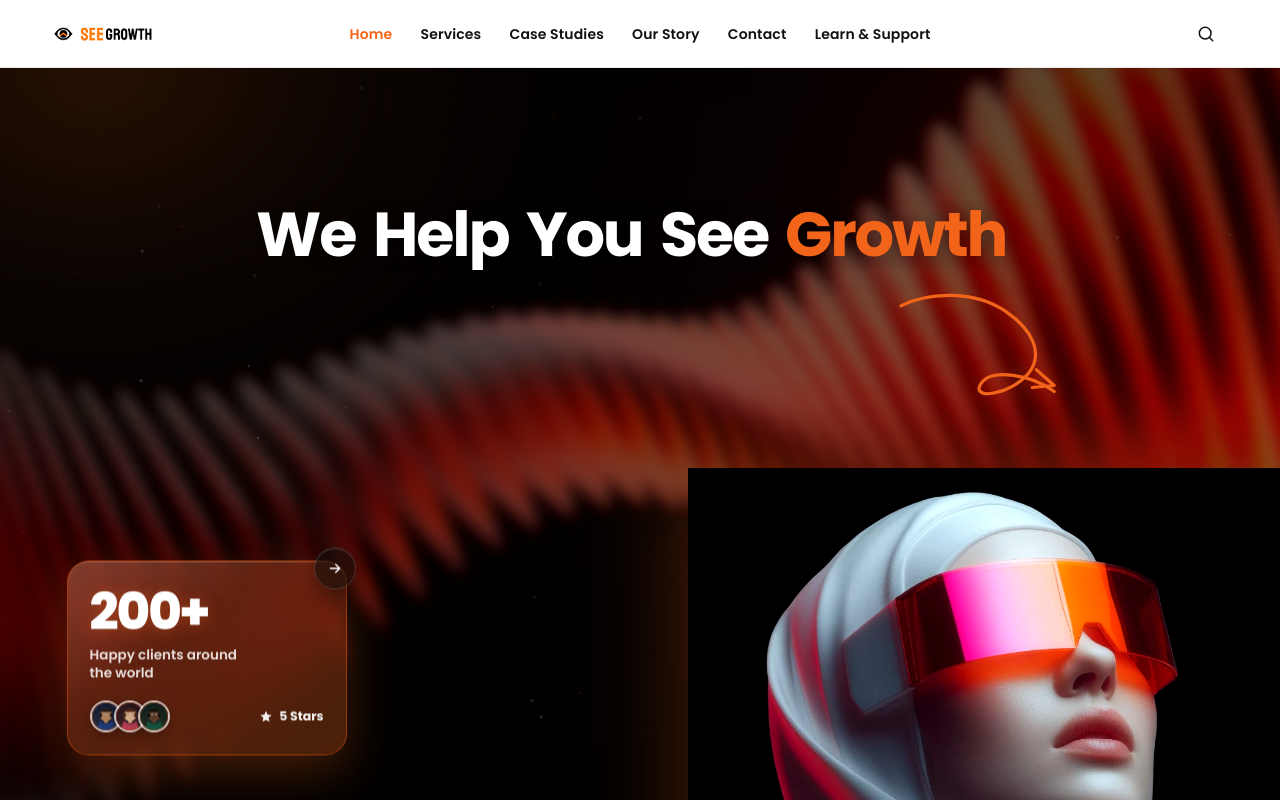
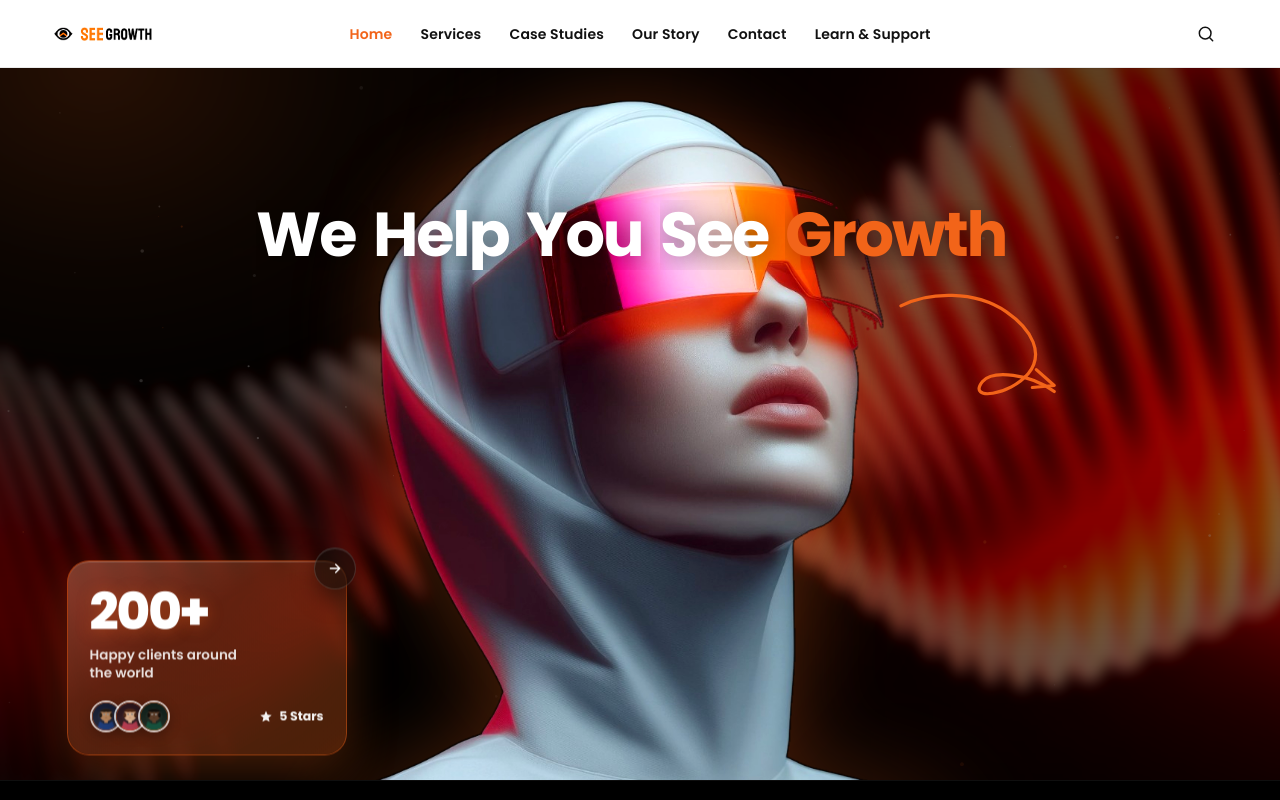
Before and after one commit to Esimuda/SeeGrowth, a React (Vite) app: page / in a window 1280 px wide. Shown: the top 800 px of the page. Built offline with nearby package versions, Linux system fonts and the light colour scheme.

Commit message:
Center the hero portrait on a transparent PNG under the carousel.
Strips the black backdrop, true-centers the figure in the hero, and overlaps the partner carousel to hide only the bottom edge.

```diff
--- a/index.html
+++ b/index.html
@@ -9,7 +9,7 @@
   <link rel="apple-touch-icon" sizes="180x180" href="/favicon-180.png?v=2" />
   <title>SeeGrowth – See Growth. Scale Smart. Grow Global.</title>
   <link rel="preload" as="image" href="/assets/seegrowth-loader.webp" type="image/webp" fetchpriority="high" />
-  <link rel="preload" as="image" href="/assets/hero-person-hd.webp" type="image/webp" />
+  <link rel="preload" as="image" href="/assets/hero-person-hd.png" type="image/png" />
   <link rel="preload" as="image" href="/assets/hero-bg.webp" type="image/webp" />
   <link href="https://fonts.googleapis.com/css2?family=Poppins:wght@400;500;600;700;800&display=swap" rel="stylesheet" />
   <link rel="stylesheet" href="style.css" />
--- a/src/Hero.jsx
+++ b/src/Hero.jsx
@@ -3,10 +3,10 @@ import { motion, useReducedMotion } from 'framer-motion';
 const HERO = {
   headline: 'We Help You See Growth',
   person: {
-    src: '/assets/hero-person-hd.webp',
+    src: '/assets/hero-person-hd.png',
     alt: 'Futuristic strategist in a white hood with an orange visor, centered in the SeeGrowth hero',
-    width: 1024,
-    height: 1024,
+    width: 904,
+    height: 986,
   },
   socialProof: {
     count: '200+',
--- a/src/hero.css
+++ b/src/hero.css
@@ -286,8 +286,10 @@
   padding: 0;
   display: block;
   background: #000;
-  overflow: hidden;
+  overflow-x: hidden;
+  overflow-y: visible;
   isolation: isolate;
+  z-index: 1;
 }
 
 .hero.hero-bento::before {
@@ -340,6 +342,7 @@
   width: 100%;
   min-height: 100vh;
   min-height: 100dvh;
+  overflow: visible;
 }
 
 .hero-bento .hero-headline {
@@ -379,12 +382,11 @@
 
 .hero-person {
   position: absolute;
-  left: 50%;
-  top: 50%;
-  transform: translate(-50%, -50%);
+  inset: 0;
   z-index: 2;
-  width: min(58vw, 720px);
-  height: min(78vh, 820px);
+  width: min(64vw, 820px);
+  height: min(92vh, 980px);
+  margin: auto;
   display: flex;
   align-items: center;
   justify-content: center;
@@ -394,14 +396,14 @@
 .hero-person::before {
   content: '';
   position: absolute;
-  inset: 10% 18% 8%;
+  inset: 8% 14% 0;
   background: radial-gradient(
-    ellipse at 50% 32%,
-    rgba(242, 100, 25, 0.38) 0%,
-    rgba(242, 100, 25, 0.12) 38%,
-    transparent 70%
+    ellipse at 50% 30%,
+    rgba(242, 100, 25, 0.34) 0%,
+    rgba(242, 100, 25, 0.1) 40%,
+    transparent 72%
   );
-  filter: blur(36px);
+  filter: blur(34px);
   z-index: -1;
   pointer-events: none;
 }
@@ -411,13 +413,12 @@
   height: 100%;
   max-width: 100%;
   object-fit: contain;
-  object-position: center center;
+  object-position: center bottom;
   filter:
-    contrast(1.08)
-    saturate(1.14)
-    brightness(1.04)
-    drop-shadow(0 0 48px rgba(242, 100, 25, 0.32))
-    drop-shadow(0 18px 52px rgba(0, 0, 0, 0.45));
+    contrast(1.06)
+    saturate(1.12)
+    brightness(1.03)
+    drop-shadow(0 0 42px rgba(242, 100, 25, 0.28));
 }
 
 .hero-slot {
@@ -597,9 +598,8 @@
   }
 
   .hero-person {
-    top: 50%;
-    width: min(64vw, 560px);
-    height: min(70vh, 680px);
+    width: min(68vw, 620px);
+    height: min(78vh, 760px);
   }
 
   .hero-slot--users { left: 3%; bottom: 11%; }
@@ -654,6 +654,7 @@
 
   .hero-person {
     order: 3;
+    inset: auto;
     height: min(420px, 58vh);
     width: min(100%, 360px);
     margin: 0 auto;
--- a/src/logo-carousel.css
+++ b/src/logo-carousel.css
@@ -8,11 +8,13 @@
 
 .logo-carousel {
   position: relative;
+  z-index: 6;
   overflow: hidden;
   background: #000;
   border-top: 1px solid rgba(255, 255, 255, 0.06);
   border-bottom: 1px solid rgba(255, 255, 255, 0.06);
-  padding: 28px 0;
+  margin-top: -88px;
+  padding: 36px 0 28px;
 }
 
 .logo-carousel__fade {
@@ -79,7 +81,8 @@
 
 @media (max-width: 760px) {
   .logo-carousel {
-    padding: 22px 0;
+    margin-top: -52px;
+    padding: 28px 0 22px;
   }
 
   .logo-carousel__item {
```
Also changed, not shown: public/assets/hero-person-hd.png, public/assets/hero-person-hd.webp.
